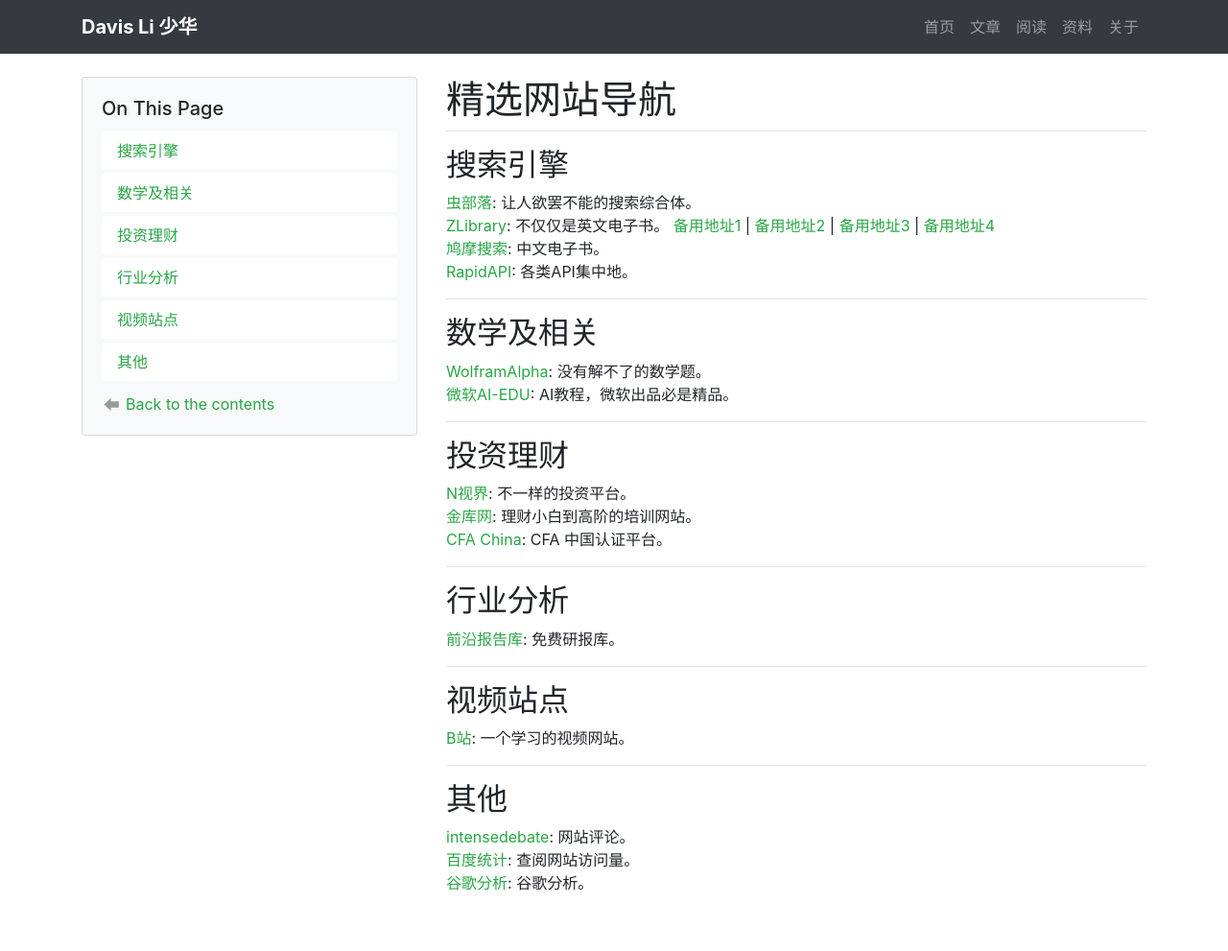
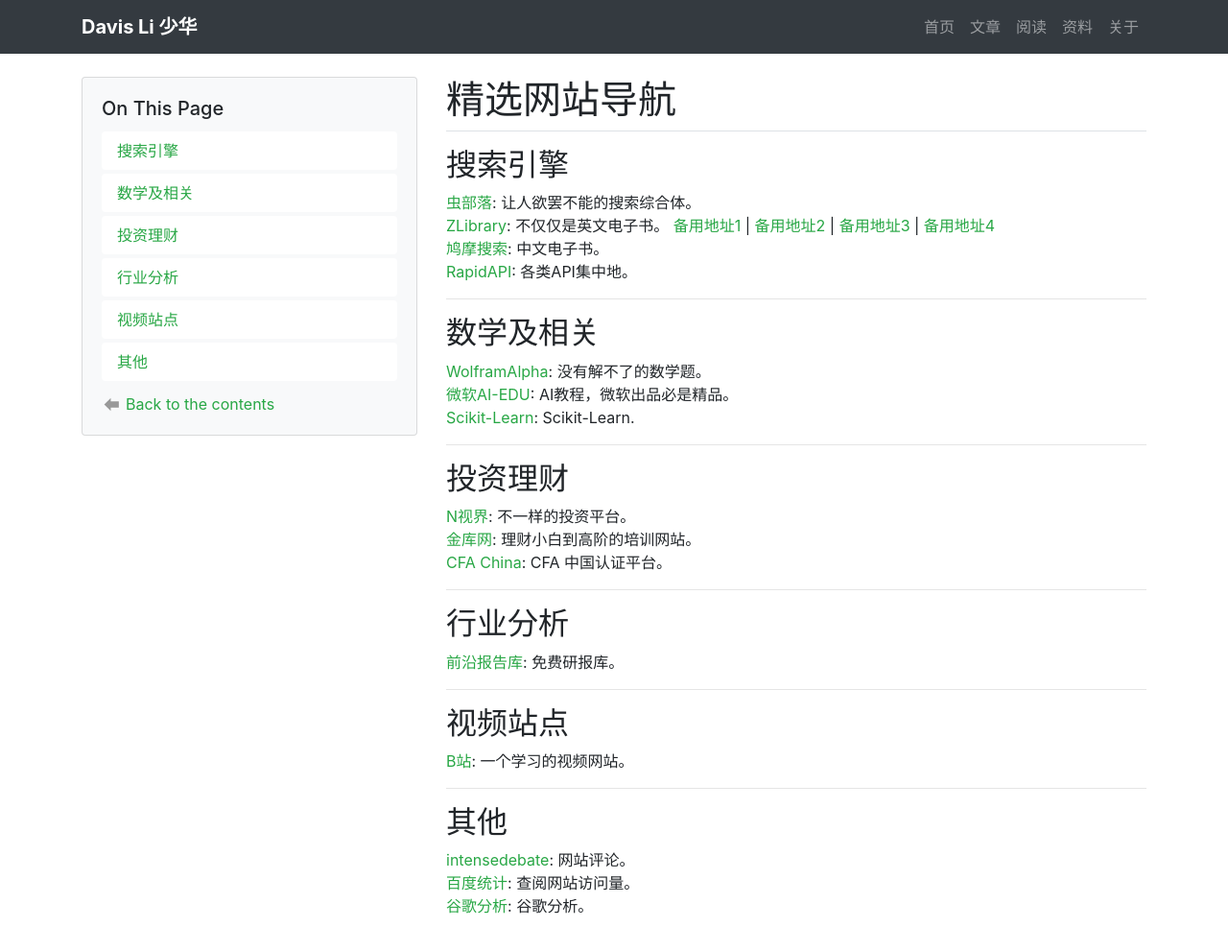
Before and after one commit to davis-lee0109/davis-lee0109.github.io, a Jekyll site: the page built from _projects/bFavoriteWebSites.md, in a window 1280 px wide and 996 px high. Shown: the top 991 px of the window at 96% size. Built offline with Jekyll 4.4.1, drawn with Linux system fonts in a browser that asks for light colours; comment, search, counter and statistics services are not loaded.

Commit message:
add Scikit-Learn 301 @ 202012241815

```diff
--- a/_projects/bFavoriteWebSites.md
+++ b/_projects/bFavoriteWebSites.md
@@ -13,6 +13,7 @@
 ## 数学及相关
 [WolframAlpha](https://www.wolframalpha.com/): 没有解不了的数学题。<br>
 [微软AI-EDU](https://github.com/microsoft/ai-edu/): AI教程，微软出品必是精品。<br>
+[Scikit-Learn](http://www.scikitlearn.com.cn/): Scikit-Learn.<br>
 
 ---
 ## 投资理财
```
